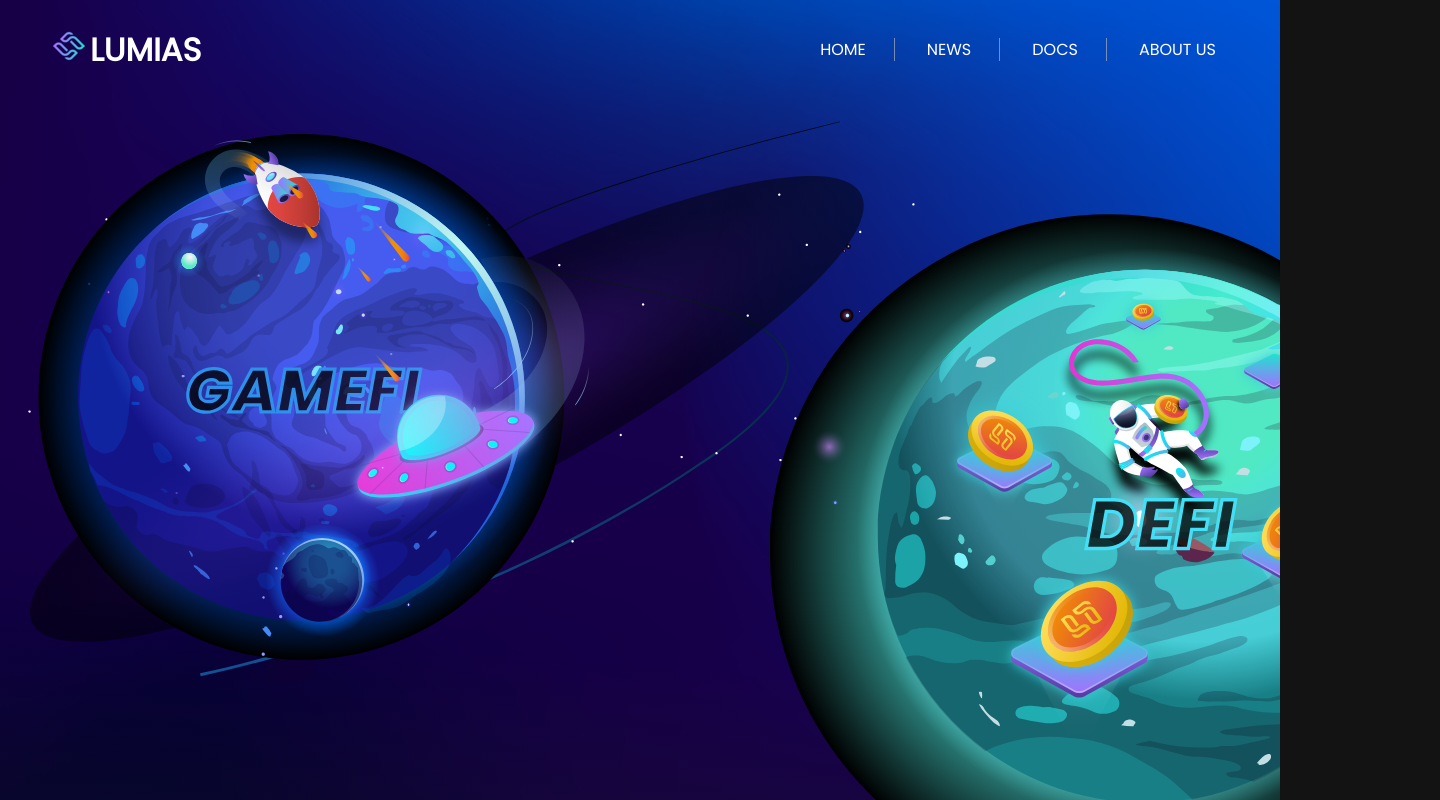
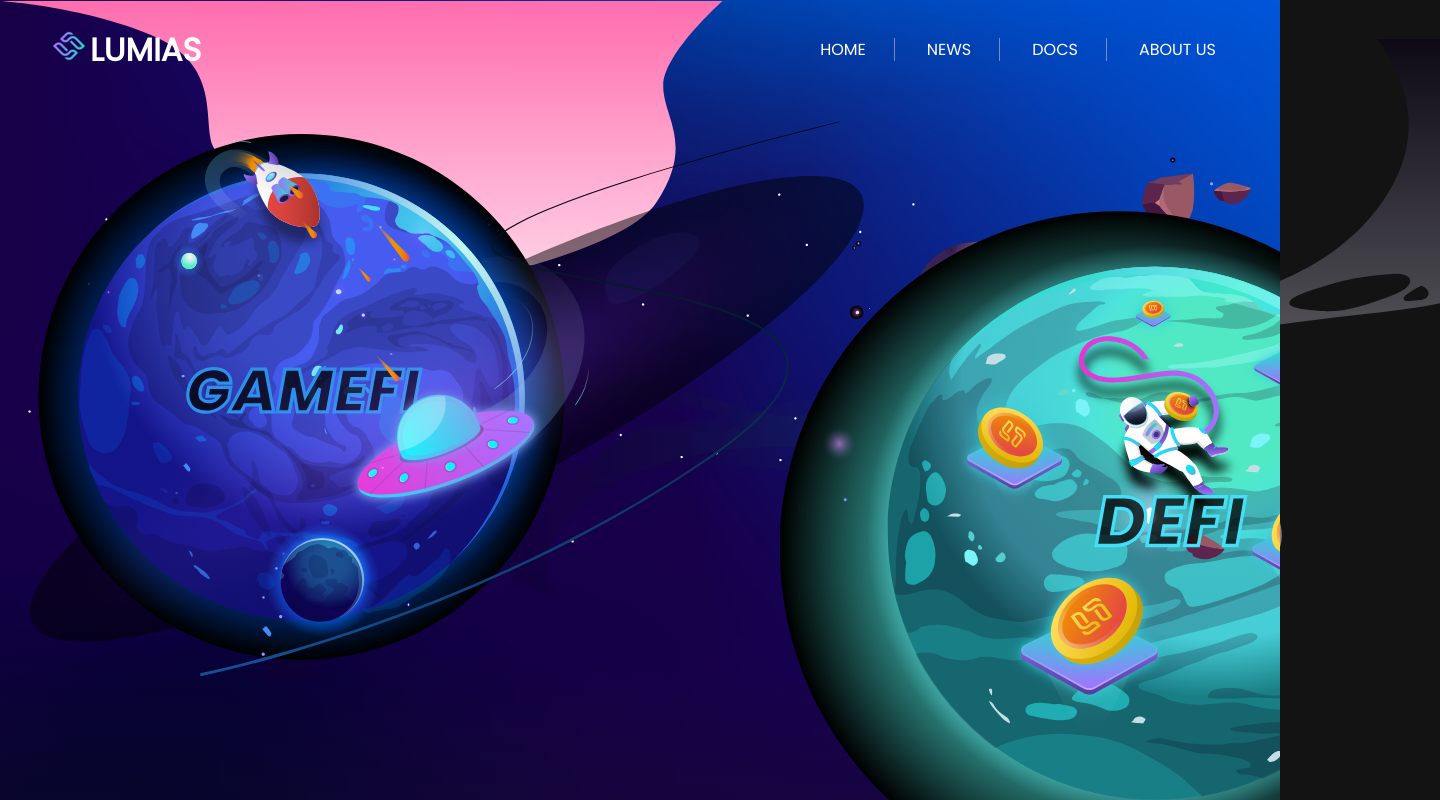
Before and after one commit to Lumias-dev/lumias-frontend, a React (Create React App) app: page / in a window 1280 px wide. Shown: the top 800 px of the page, 1440 px wide, since content can reach past the window. Built offline with nearby package versions, Linux system fonts and the light colour scheme.

Commit message:
implemented all the images to header, need to fix chrome bug

```diff
--- a/src/components/home/header/Header.jsx
+++ b/src/components/home/header/Header.jsx
@@ -6,6 +6,7 @@ import galaxydust from "../../../assets/galaxydust.svg";
 import galaxydust2 from "../../../assets/galaxydust2.svg";
 import ast from "../../../assets/ast.svg";
 import aststring from "../../../assets/aststring.svg";
+import defimoon from "../../../assets/defimoon.svg";
 
 const Header = () => {
   return (
@@ -23,9 +24,11 @@ const Header = () => {
           width="800"
           className="defi-planet"
         />
+        <img src={galaxydust} className="galaxydust" />
+        <img src={galaxydust2} className="galaxydust2" />
         <img src={aststring} className="aststring" />
+        <img src={defimoon} className="defimoon" />
         <img src={ast} className="ast" />
-        <img src={galaxydust2} className="galaxydust2" />
       </div>
     </div>
   );
--- a/src/components/home/header/header.css
+++ b/src/components/home/header/header.css
@@ -10,23 +10,31 @@
   position: relative;
   bottom: 190px;
   right: 60px;
-  z-index: 6;
+  z-index: 3;
   /* transform: translate(-5%, -20%); */
 }
 
 .defi-planet {
   position: relative;
-  top: 100px;
-  right: 230px;
-  z-index: 6;
+  top: 97px;
+  right: 220px;
+  z-index: 3;
+  cursor: pointer;
   /* transform: translate(-30%, 20%); */
 }
 
-.ast {
-  position: relative;
-  bottom: 270px;
-  left: 170px;
-  z-index: 1;
+.galaxydust {
+  position: absolute;
+  z-index: 2;
+  top: 1px;
+  width: 100%;
+}
+
+.galaxydust2 {
+  position: absolute;
+  bottom: 229px;
+  left: 1012px;
+  z-index: 2;
 }
 
 .aststring {
@@ -34,12 +42,20 @@
   right: 1600px;
   bottom: 200px;
   width: 50%;
-  z-index: 1;
+  z-index: 3;
 }
 
-.galaxydust2 {
+.defimoon {
+  position: absolute;
+  z-index: 2;
+  left: 890px;
+  top: 220px;
+  transform: rotate(7.6deg);
+}
+
+.ast {
   position: relative;
-  bottom: 100px;
-  left: 35px;
-  z-index: 8;
+  bottom: 390px;
+  right: 1330px;
+  z-index: 2;
 }
--- a/src/components/home/navbar/Navbar.jsx
+++ b/src/components/home/navbar/Navbar.jsx
@@ -8,7 +8,7 @@ const Menu = () => (
   <>
     <a href="/home">HOME</a>
     <a href="/news">NEWS</a>
-    <a href="docs">DOCS</a>
+    <a href="/docs">DOCS</a>
     <a href="/about">ABOUT US</a>
   </>
 );
--- a/src/components/home/navbar/navbar.css
+++ b/src/components/home/navbar/navbar.css
@@ -1,4 +1,6 @@
 .navbar {
+  position: relative;
+  z-index: 4;
   display: flex;
   padding: 1.6rem 3rem;
   align-items: center;
```
Also changed, not shown: src/assets/defimoon.svg (added).
